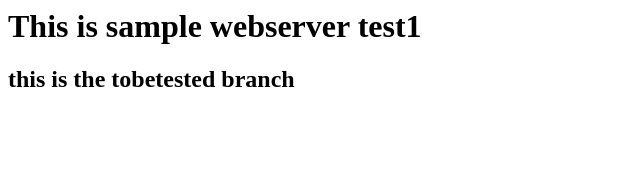
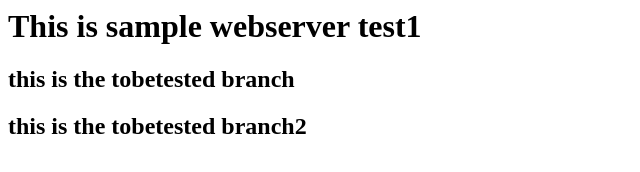
Before and after one commit to saikiranvkulkarni/webtest, a plain HTML site: page index.html in a window 1280 px wide. Shown: the whole page, without its empty margins (0-640 px from the left). Drawn offline with Linux system fonts and the light colour scheme.

Commit message:
tobetested commit

```diff
--- a/index.html
+++ b/index.html
@@ -1,2 +1,3 @@
 <h1>This is sample webserver test1</h1>
 <h2> this is the tobetested branch</h2>
+<h2> this is the tobetested branch2</h2>
```
